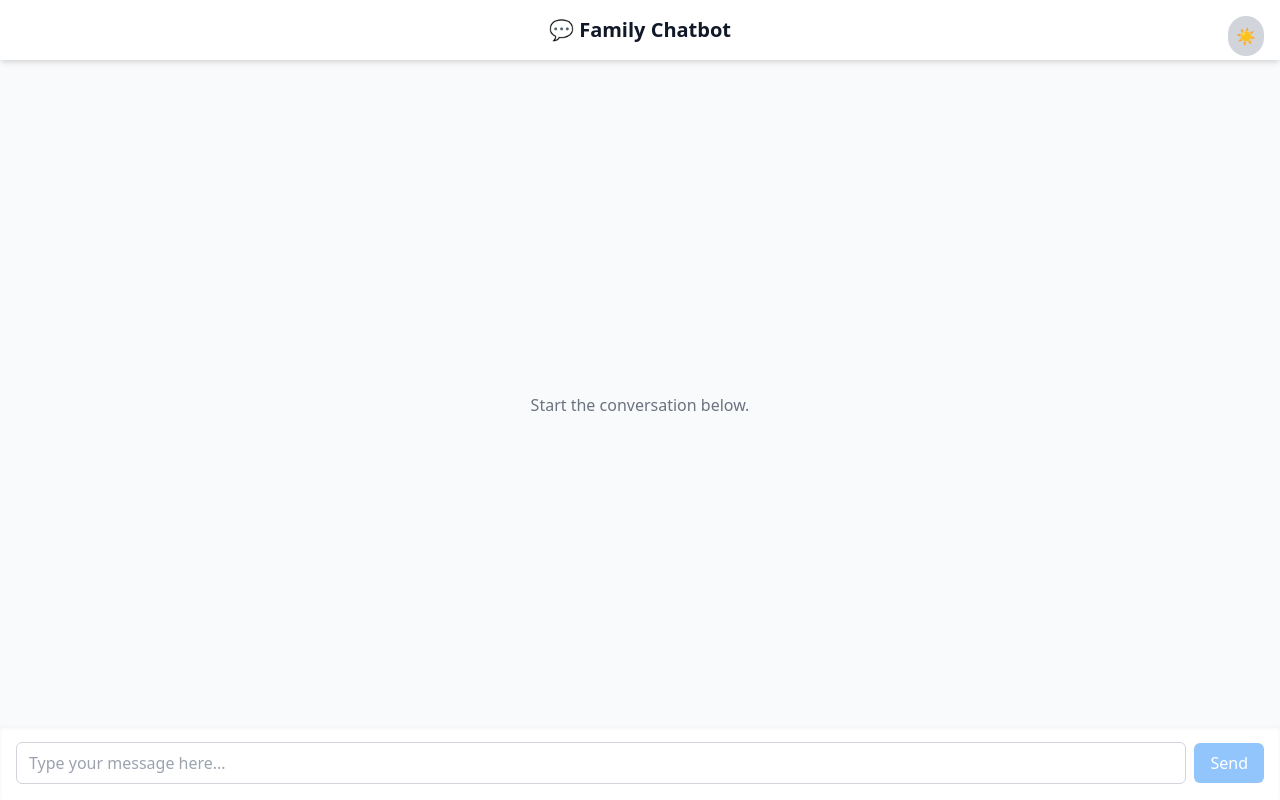
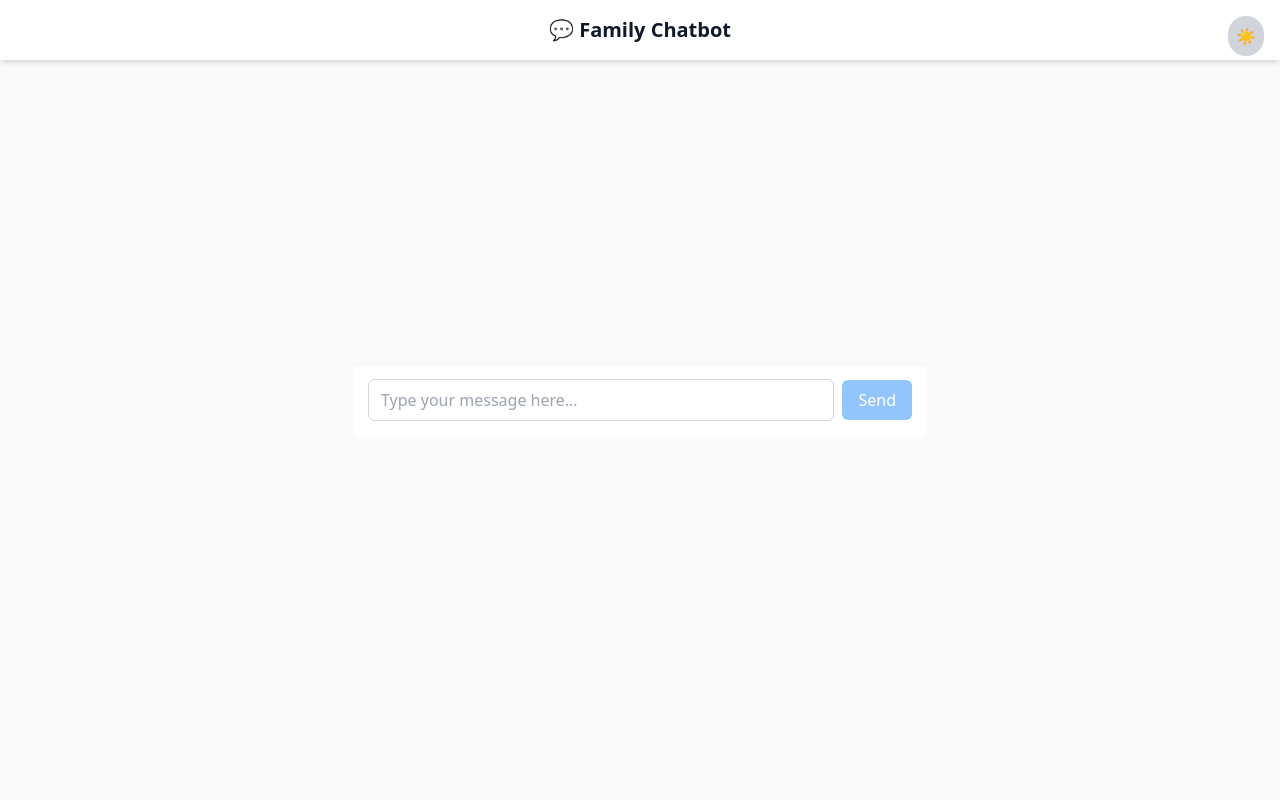
Before and after one commit to zinebnadak/chatbot-fullstack, a React (Vite) app in the folder frontend/: page /chat in a window 1280 px wide. Built offline with nearby package versions, Linux system fonts and the light colour scheme; the HTML template or start-up script is replaced by a standard one.

Commit message:
Merge remote-tracking branch 'origin/main'

```diff
--- a/frontend/src/components/ChatApp.jsx
+++ b/frontend/src/components/ChatApp.jsx
@@ -1,5 +1,3 @@
-// ChatApp.jsx
-
 import React, { useState, useEffect, useRef } from 'react';
 import axios from 'axios';
 
@@ -7,6 +5,7 @@ const BACKEND_URL = 'https://nadak-s-ai-chatbot.onrender.com/ask';
 
 function ChatMessage({ message }) {
   const isUser = message.role === 'user';
+
   return (
     <div className={`flex ${isUser ? 'justify-end' : 'justify-start'} px-4 py-1`}>
       <div
@@ -92,21 +91,23 @@ export default function ChatApp() {
       // Typing effect
       let index = 0;
       const typingInterval = setInterval(() => {
-        if (index < fullText.length) {
         setMessages((prev) => {
           const updated = [...prev];
-            const lastMsg = updated[updated.length - 1];
+          const last = updated[updated.length - 1];
+
+          if (index < fullText.length) {
             updated[updated.length - 1] = {
-              ...lastMsg,
-              content: lastMsg.content + fullText.charAt(index),
+              ...last,
+              content: last.content + fullText.charAt(index),
             };
-            return updated;
-          });
             index++;
           } else {
             clearInterval(typingInterval);
             setLoading(false);
           }
+
+          return updated;
+        });
       }, 20);
     } catch (error) {
       setMessages((prev) => [
@@ -130,7 +131,7 @@ export default function ChatApp() {
   const isEmpty = messages.length === 0;
 
   return (
-    <div className="flex flex-col h-screen bg-gray-50 dark:bg-gray-900">
+    <div className="flex flex-col h-screen bg-gray-50 dark:bg-gray-900 relative">
       <DarkModeToggle darkMode={darkMode} setDarkMode={setDarkMode} />
 
       <header className="py-4 shadow-md bg-white dark:bg-gray-800 text-center text-xl font-semibold text-gray-900 dark:text-gray-100">
@@ -138,23 +139,24 @@ export default function ChatApp() {
       </header>
 
       <main
-        className={`flex-grow overflow-y-auto px-4 py-6 transition-all duration-300 ${
-          isEmpty ? 'flex items-center justify-center' : ''
+        className={`flex-grow overflow-y-auto transition-all duration-300 ${
+          isEmpty ? 'flex items-center justify-center' : 'px-4 py-6'
         }`}
       >
         <div className="w-full max-w-2xl mx-auto space-y-2">
-          {isEmpty && (
-            <p className="text-center text-gray-500 dark:text-gray-400 mt-8">
+          {isEmpty ? (
+            <p className="text-center text-gray-500 dark:text-gray-400">
               Start the conversation below.
             </p>
-          )}
-
+          ) : (
+            <>
               {messages.map((msg, idx) => (
                 <ChatMessage key={idx} message={msg} />
               ))}
-
               {loading && <TypingBubble />}
               <div ref={messagesEndRef} />
+            </>
+          )}
         </div>
       </main>
 
@@ -164,7 +166,9 @@ export default function ChatApp() {
           sendMessage();
         }}
         className={`bg-white dark:bg-gray-800 p-4 flex items-center gap-2 shadow-inner transition-all duration-300 ${
-          isEmpty ? 'justify-center' : ''
+          isEmpty
+            ? 'absolute bottom-1/2 translate-y-1/2 left-1/2 -translate-x-1/2 w-full max-w-xl'
+            : ''
         }`}
       >
         <textarea
```
Lines whose indentation alone changed are shown as unchanged.
